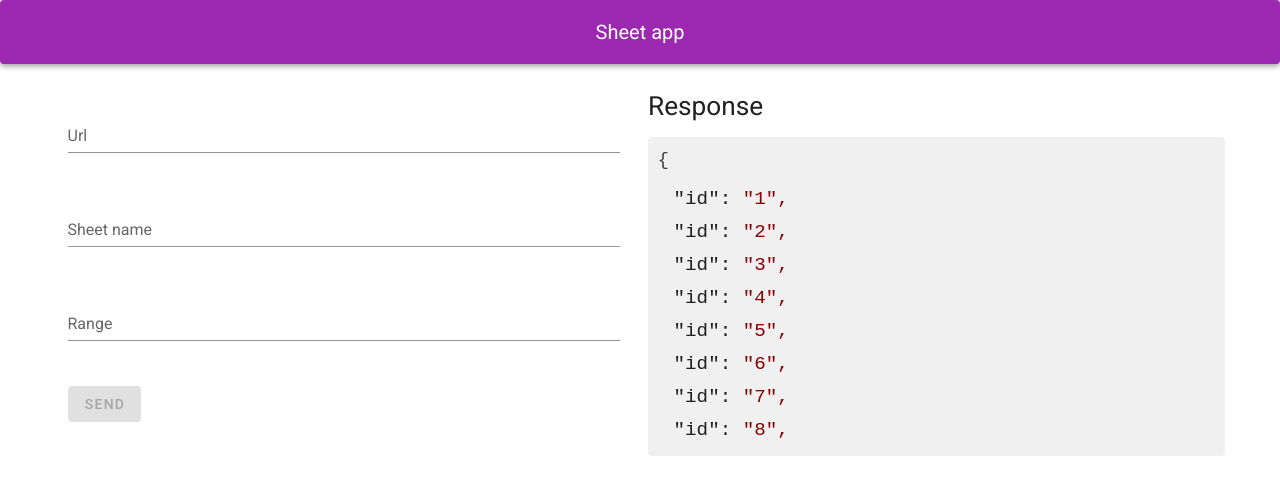
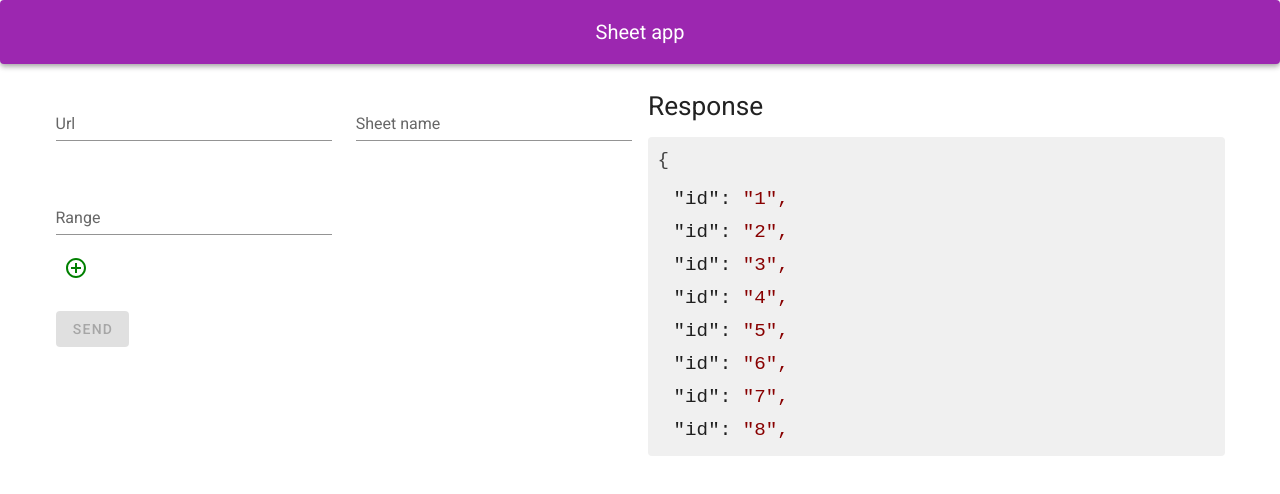
Before and after one commit to hvini/vue-sheet, a Vue app: page / in a window 1280 px wide. Shown: the top 494 px of the page. Built offline with nearby package versions, Linux system fonts and the light colour scheme.

Commit message:
permitindo insercao de conjunto de faixas

```diff
--- a/src/App.vue
+++ b/src/App.vue
@@ -6,22 +6,30 @@
         <v-flex xs12 md6>
           <v-card class="pa-2" flat>
             <v-form ref="form" v-model="valid">
-                <v-col md="auto">
+              <v-row>
+                <v-col cols="12" md="6">
                   <v-text-field v-model="url" label="Url" :rules="urlRules" required></v-text-field>
                 </v-col>
-                <v-col md="auto">
+                <v-col cols="12" md="6">
                   <v-text-field v-model="sheetName" label="Sheet name" :rules="sheetNameRules" required></v-text-field>
                 </v-col>
-                <v-col md="auto">
-                  <v-text-field v-model="range" label="Range" :rules="rangeRules" required></v-text-field>
+                <v-col v-for="(input, index) in ranges" :key="`rangeInput-${index}`" cols="12" md="6">
+                  <v-text-field v-model="input.range" label="Range" :rules="rangeRules" required></v-text-field>
+                  <svg xmlns="http://www.w3.org/2000/svg" viewBox="0 0 24 24" width="24" height="24" class="ml-2" style="cursor: pointer; white-space: nowrap;" @click="addField(input, ranges)">
+                    <path fill="none" d="M0 0h24v24H0z"/>
+                    <path fill="green" d="M11 11V7h2v4h4v2h-4v4h-2v-4H7v-2h4zm1 11C6.477 22 2 17.523 2 12S6.477 2 12 2s10 4.477 10 10-4.477 10-10 10zm0-2a8 8 0 1 0 0-16 8 8 0 0 0 0 16z"/>
+                  </svg>
+                  <svg v-show="ranges.length > 1" xmlns="http://www.w3.org/2000/svg" viewBox="0 0 24 24" width="24" height="24" class="ml-2" style="cursor: pointer; white-space: nowrap;" @click="removeField(index, ranges)">
+                    <path fill="none" d="M0 0h24v24H0z"/>
+                    <path fill="#EC4899" d="M12 22C6.477 22 2 17.523 2 12S6.477 2 12 2s10 4.477 10 10-4.477 10-10 10zm0-2a8 8 0 1 0 0-16 8 8 0 0 0 0 16zm0-9.414l2.828-2.829 1.415 1.415L13.414 12l2.829 2.828-1.415 1.415L12 13.414l-2.828 2.829-1.415-1.415L10.586 12 7.757 9.172l1.415-1.415L12 10.586z"/>
+                  </svg>
                 </v-col>
-                <v-col md="auto">
-                  <v-btn
-                    :disabled="!valid"
-                    color="success"
-                    class="mr-4">Send
-                  </v-btn>
+              </v-row>
+              <v-row>
+                <v-col md="6">
+                  <v-btn :disabled="!valid" color="success" class="mr-4">Send</v-btn>
                 </v-col>
+              </v-row>
             </v-form>
           </v-card>
         </v-flex>
@@ -68,7 +76,16 @@
       range: '',
       rangeRules: [
         v => !!v || 'Range is required'
-      ]
-    })
+      ],
+      ranges: [{range: ""}]
+    }),
+    methods: {
+      addField(value, fieldType) {
+        fieldType.push({ value: "" });
+      },
+      removeField(index, fieldType) {
+        fieldType.splice(index, 1);
+      }
+    }
   };
 </script>
```
